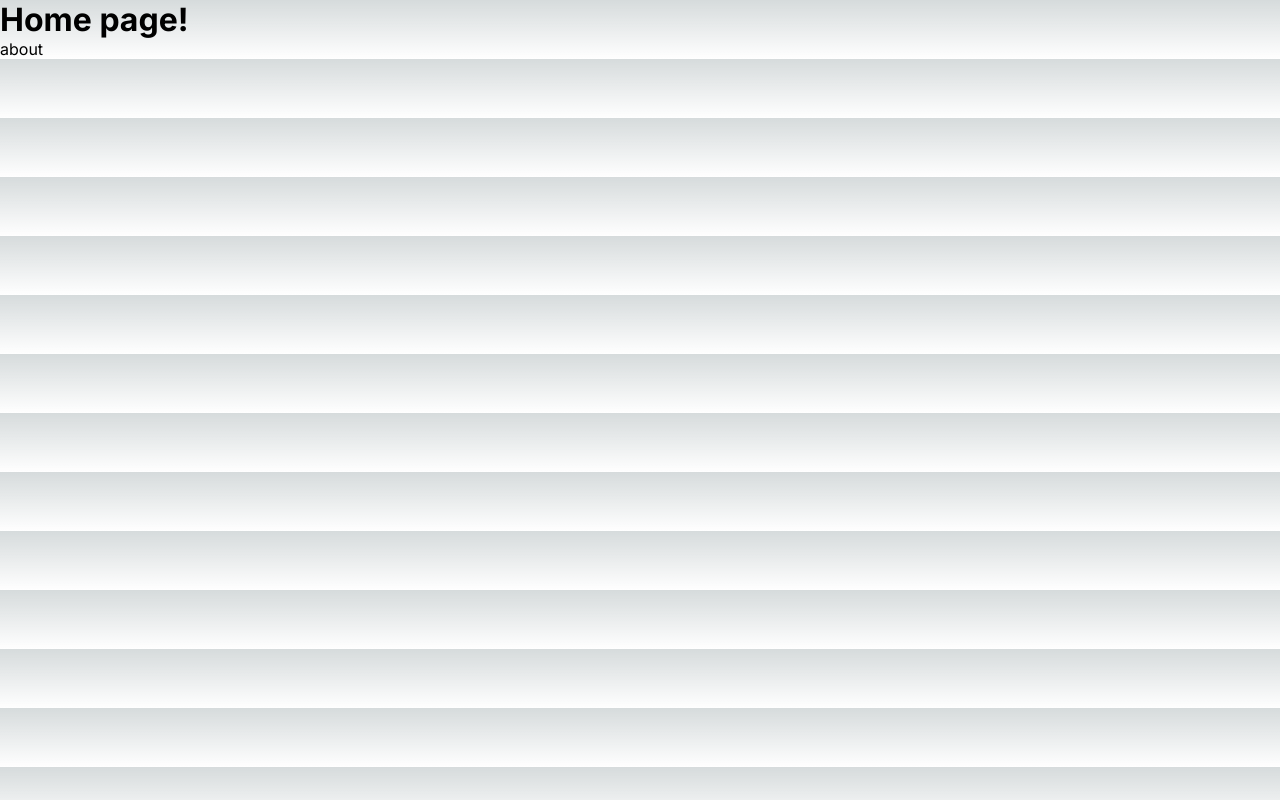
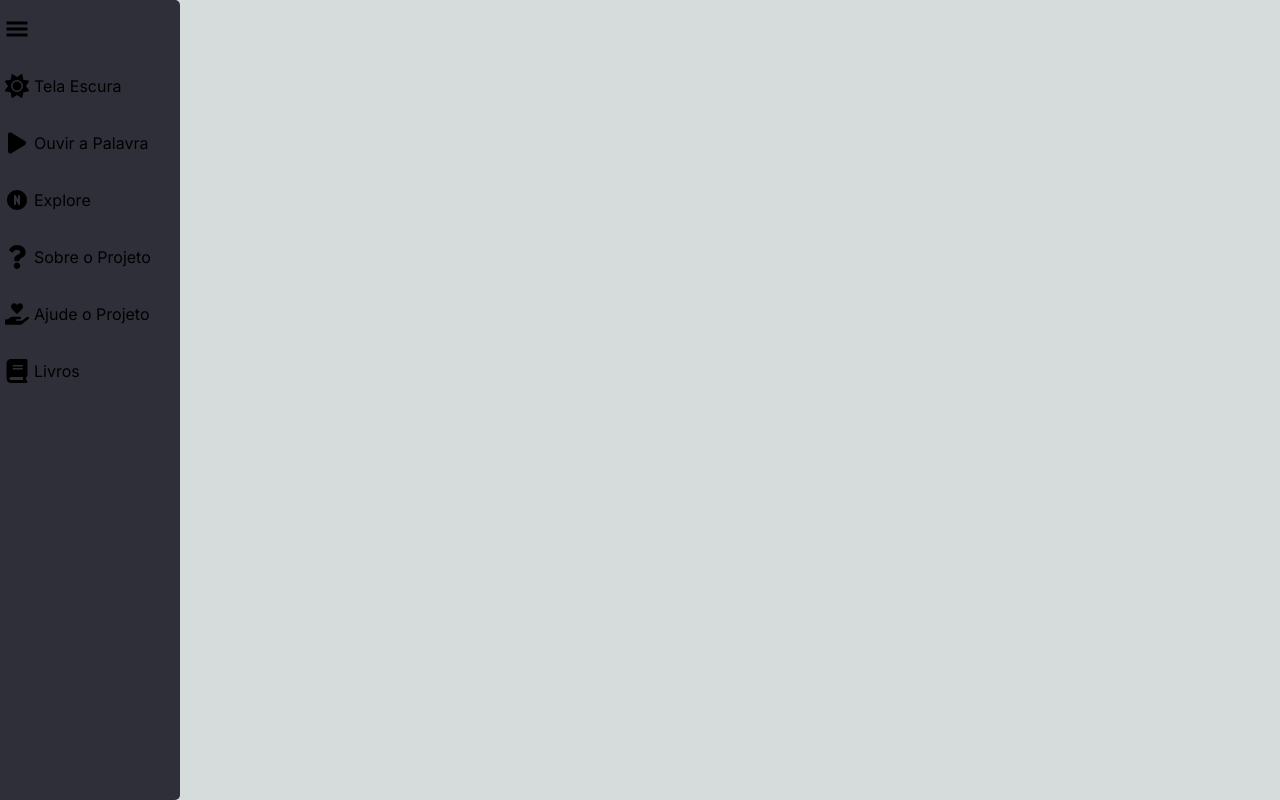
Before and after one commit to diegosales30/biblia-narrada, a Next.js app: page / in a window 1280 px wide. Built offline with nearby package versions, Linux system fonts and the light colour scheme.

Commit message:
feat: criando modal barra lateral com botoes e estilizacoes

```diff
--- a/src/app/page.js
+++ b/src/app/page.js
@@ -1,10 +1,11 @@
+import Aside from "@/components/aside";
 import Link from "next/link";
 
 export default function Home() {
   return (
     <>
-    <h1>Home page!</h1>
-    <Link href="/about">about</Link>
+    <Aside />
+    {/* <Link href="/about">about</Link> */}
   </>
   );
 }
--- a/src/components/aside/aside.module.scss
+++ b/src/components/aside/aside.module.scss
@@ -0,0 +1,33 @@
+.container {
+  width: 180px;
+  min-width: 40px;
+  background-color: rgb(47, 47, 58);
+  height: 100vh;
+  position: fixed;
+  top: 0;
+  left: 0;
+  border-radius:0px 5px 5px 0px;
+}
+
+.ulList{
+  height: 400px;
+  //border: 1px solid rgb(177, 167, 167);
+  display: flex;
+  flex-direction: column;
+  justify-content: space-around;
+  //border-radius: 5px;
+  li{
+    list-style: none;
+    display: flex;
+    justify-content: flex-start;
+    align-items: center;
+    svg{
+      font-size: 1.5rem;
+    }
+    svg, p{
+      margin-left: 5px ;
+    }
+
+
+  }
+}
--- a/src/components/aside/index.jsx
+++ b/src/components/aside/index.jsx
@@ -1,8 +1,43 @@
+import styles from "./aside.module.scss";
+import { GiHamburgerMenu } from "react-icons/gi";
+import {  FaHandHoldingHeart,  FaQuestion } from "react-icons/fa";
+import { FaBook, FaPlay, FaMoon, FaSun  } from "react-icons/fa6";
+import { TbCircleLetterNFilled } from "react-icons/tb";
 
 const Aside = () => {
-    return (
-        <aside>
-            <h1>Aside</h1>
-        </aside>
-    )
-}
+  return (
+    <aside className={styles.container}>
+      <ul className={styles.ulList}>
+        <li>
+          <GiHamburgerMenu />
+        </li>
+        <li>
+          <FaSun />
+          <p>Tela Escura</p>
+        </li>
+        <li>
+          <FaPlay />
+          <p>Ouvir a Palavra</p>
+        </li>
+        <li>
+          <TbCircleLetterNFilled />
+          <p>Explore</p>
+        </li>
+        <li>
+          <FaQuestion />
+          <p>Sobre o Projeto</p>
+        </li>
+        <li>
+          <FaHandHoldingHeart />
+          <p>Ajude o Projeto</p>
+        </li>
+        <li>
+          <FaBook />
+          <p>Livros</p>
+        </li>
+      </ul>
+    </aside>
+  );
+};
+
+export default Aside;
```
